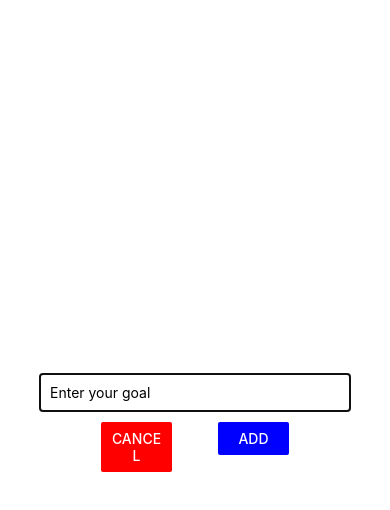
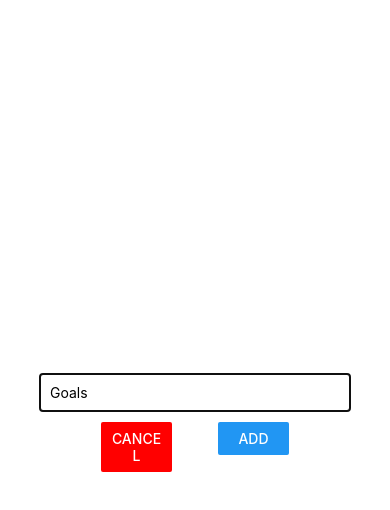
Before and after one commit to jannat412/rn-complete-guide, a React Native app: screen / in a window 390 px wide. Both pictures are taken after a click on the button "ADD NEW GOAL". Shown: the top 510 px of the page. Built offline with nearby package versions, Linux system fonts and the light colour scheme.

Commit message:
Tost and Validation add

```diff
--- a/App.js
+++ b/App.js
@@ -1,16 +1,18 @@
 import React, { useState } from 'react';
-import { StyleSheet, Button, View, FlatList } from 'react-native';
+import GoalItem from './components/GoalItem';
 import GoalInput from './components/GoalInput';
-import GoalItem from './components/GoalItem';
+
+import { StyleSheet, View, FlatList, Button } from 'react-native';
 
 export default function App() {
+
   const [courseGoal, setCourseGoal] = useState([]);
   const [isAddMode, setIsAddMode] = useState(false);
 
   const addGoalHandler = goalTitle => {
-    setCourseGoal(currentGoal => [...courseGoal, {
-      id: (Math.floor(Math.random() * 1000) + 1).toString(), value: goalTitle
-    }]);
+    setCourseGoal(currentGoals => [...courseGoal,
+    { id: (Math.floor(Math.random() * 1000) + 1).toString(), value: goalTitle }
+    ]);
     setIsAddMode(false);
   };
 
@@ -20,14 +22,14 @@ export default function App() {
     });
   };
 
-  const goalOnCancelation = () => {
+  const GoalOnCancelation = () => {
     setIsAddMode(false);
   };
 
   return (
-      <View style={styles.container}>
+    <View style={styles.screen}>
       <Button title="Add New Goal" onPress={() => setIsAddMode(true)} />
-        <GoalInput visible={isAddMode} onAddGoal={addGoalHandler} onCancel={goalOnCancelation} />
+      <GoalInput visible={isAddMode} onAddGoal={addGoalHandler} onCancel={GoalOnCancelation} />
       <FlatList
         keyExtractor={(item, index) => item.id}
         data={courseGoal}
@@ -38,7 +40,7 @@ export default function App() {
 }
 
 const styles = StyleSheet.create({
-  container: {
+  screen: {
     padding: 50
-  },
+  }
 });
--- a/components/GoalInput.js
+++ b/components/GoalInput.js
@@ -1,62 +1,52 @@
-import React, {useState} from 'react';
-import {StyleSheet, Button, View, TextInput, Modal, ToastAndroid} from 'react-native';
+import React, { useState } from 'react';
+import { View, TextInput, Button, StyleSheet, Modal } from 'react-native';
 
 const GoalInput = props => {
-  const [enterGoal, setEnterGoal] = useState('');
-
-  const goalInputHandler = (enterGoal) =>{
-    setEnterGoal(enterGoal);
+  const [enterGoal, setEnteredGoal] = useState('');
+  const goalInputHandler = (enterGoal) => {
+    setEnteredGoal(enterGoal);
   };
-  const addGoalHandler = () =>{
+  const addGoalHander = () => {
     props.onAddGoal(enterGoal);
-    setEnterGoal('');
+    setEnteredGoal('');
   };
-  const goalCancalation = () =>{
+  const goalCancelation = () => {
     props.onCancel();
-    setEnterGoal('');
+    setEnteredGoal('');
   }
-
-  const CheckTextInput = () => {
-    if (enterGoal != '') {
-      addGoalHandler();
-      ToastAndroid.show(enterGoal+ ' added!', ToastAndroid.SHORT);
-    } else {
-      ToastAndroid.show('Please Enter Goals!', ToastAndroid.SHORT);
-    }
-  };
-
-  return(
-      <Modal visible = {props.visible} animationType = "slide">
-        <View style = {styles.inputContainer}>
-          <TextInput
-              placeholder = "Enter your goal"
-              style = {styles.input}
-              onChangeText ={ goalInputHandler }
-              value = {enterGoal}/>
-          <View style = {styles.buttonContainer}>
-            <View style = {styles.button}>
-              <Button title = "Cancel" color = "red" onPress = {goalCancalation}/>
-            </View>
-            <View style = {styles.button}>
-              <Button title = "Add" color = "blue" onPress = {CheckTextInput}/>
-            </View>
+  return (
+    <Modal visible={props.visible} animationType="slide">
+      <View style={styles.inputContainer}>
+        <TextInput
+          placeholder="Goals"
+          style={styles.input}
+          onChangeText={goalInputHandler}
+          value={enterGoal} />
+        <View style={styles.buttonContainer}>
+          <View style={styles.button}>
+            <Button title="Cancel" color="red" onPress={goalCancelation} />
+          </View>
+          <View style={styles.button} >
+            <Button title="add" onPress={addGoalHander} />
           </View>
         </View>
-      </Modal>
+      </View>
+    </Modal>
+
   );
 }
 
 export default GoalInput;
 
 const styles = StyleSheet.create({
-  inputContainer:{
+  inputContainer: {
     flex: 1,
     justifyContent: 'center',
     alignItems: 'center'
   },
-  input:{
+  input: {
     width: '80%',
-    borderColor: 'blue',
+    borderColor: 'black',
     borderWidth: 1,
     padding: 10,
     marginBottom: 10
--- a/components/GoalItem.js
+++ b/components/GoalItem.js
@@ -1,21 +1,13 @@
 import React from 'react';
-import { View, Text, StyleSheet, TouchableOpacity, ToastAndroid } from 'react-native';
+import { View, Text, StyleSheet, TouchableOpacity } from 'react-native';
 
 const GoalItem = props => {
-  const deleteItem = () =>{
-    props.onDelete();
-    ToastAndroid.show(props.title + ' deleted!', ToastAndroid.SHORT);
-  };
-
-  const clickedItem = () =>{
-    ToastAndroid.show(props.title + ' clicked!', ToastAndroid.SHORT);
-  };
   return (
-      <TouchableOpacity activeOpacity = {0.6} onLongPress = {deleteItem} onPress = {clickedItem}>
-        <View style = {styles.listItem}>
-          <Text>{props.title}</Text>
-        </View>
-      </TouchableOpacity>
+    <TouchableOpacity activeOpacity={0.6} onLongPress={props.onDelete}>
+      <View style={styles.listItem}>
+        <Text>{props.title}</Text>
+      </View>
+    </TouchableOpacity>
   );
 };
 
@@ -27,7 +19,7 @@ const styles = StyleSheet.create({
     flexDirection: 'column-reverse',
     marginVertical: 10,
     backgroundColor: '#ccc',
-    borderColor: 'blue',
+    borderColor: 'black',
     borderWidth: 1
   }
 });
```
Lines whose indentation alone changed are shown as unchanged.
